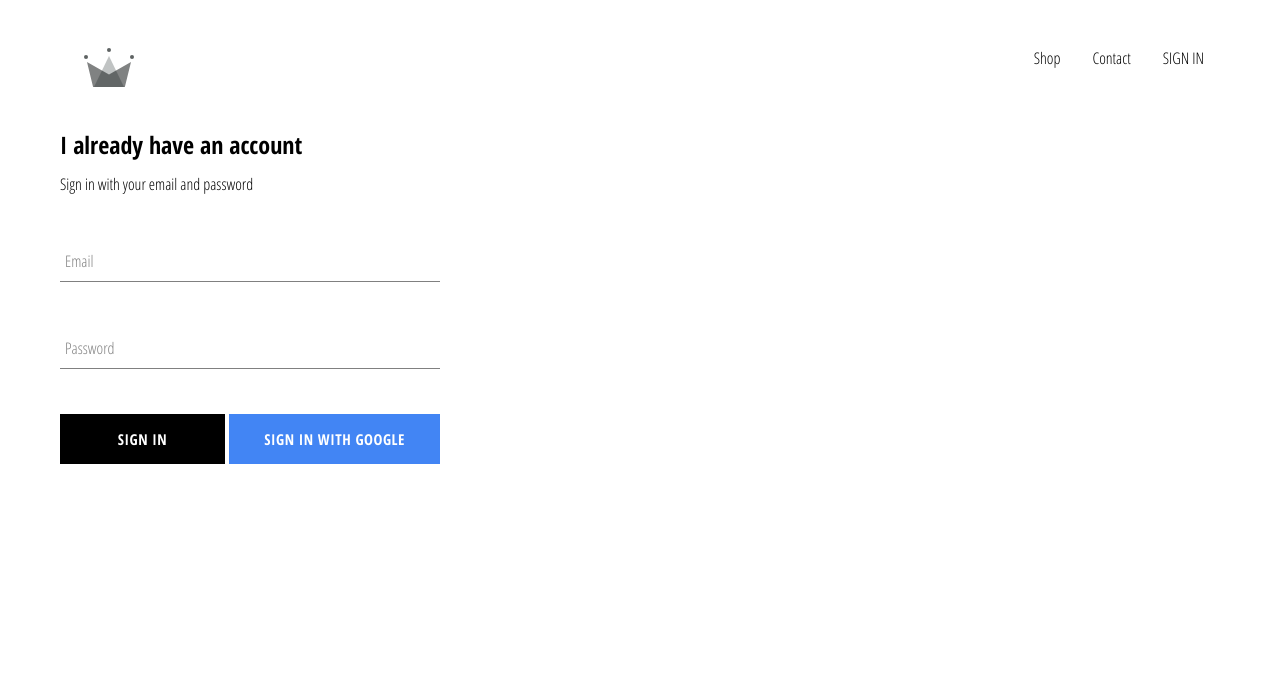
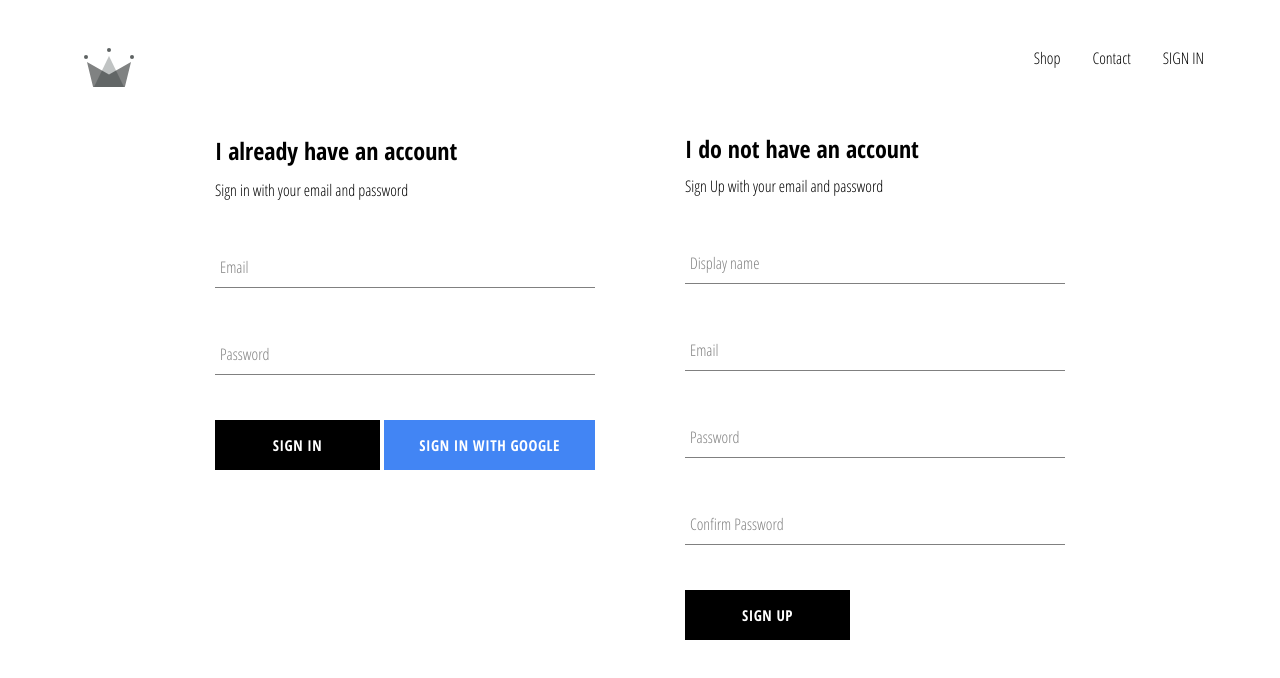
Before and after one commit to neenus/crwn-clothing, a React (Create React App) app: page /signin in a window 1280 px wide. Shown: the top 678 px of the page. Built offline with nearby package versions, Linux system fonts and the light colour scheme; no server answers.

Commit message:
feat(app.js, sign-up): implement email/password user sign up using firestore database

```diff
--- a/src/App.js
+++ b/src/App.js
@@ -31,6 +31,8 @@
               ...snapShot.data(),
             },
           });
+
+          console.log(this.state);
         });
       }
       // on signout set current user to null
--- /dev/null
+++ b/src/components/sign-up/sign-up.component.js
@@ -0,0 +1,97 @@
+import React from "react";
+import { auth, createUserProfileDocument } from "../../firebase/firebase.utils";
+import CustomButton from "../button/custom-button.component";
+import FormInput from "../form-input/form-input.component";
+import "./sign-up.styles.scss";
+
+class SignUp extends React.Component {
+  constructor() {
+    super();
+
+    this.state = {
+      displayName: "",
+      email: "",
+      password: "",
+      confirmPassword: "",
+    };
+  }
+
+  handleSubmit = async (event) => {
+    event.preventDefault();
+
+    const { displayName, email, password, confirmPassword } = this.state;
+
+    if (password !== confirmPassword) {
+      alert("Passwords do not match");
+      return;
+    }
+
+    try {
+      const { user } = await auth.createUserWithEmailAndPassword(
+        email,
+        password
+      );
+      await createUserProfileDocument(user, { displayName });
+      this.setState({
+        displayName: "",
+        email: "",
+        password: "",
+        confirmPassword: "",
+      });
+    } catch (error) {
+      console.error(error);
+    }
+  };
+
+  handleChange = (event) => {
+    const { name, value } = event.target;
+    this.setState({ [name]: value });
+  };
+
+  render() {
+    const { displayName, email, password, confirmPassword } = this.state;
+    return (
+      <div className="sign-up">
+        <h2 className="title">I do not have an account</h2>
+        <span>Sign Up with your email and password</span>
+        <form className="sign-up-form" onSubmit={this.handleSubmit}>
+          <FormInput
+            type="text"
+            name="displayName"
+            value={displayName}
+            onChange={this.handleChange}
+            label="Display name"
+            required
+          />
+          <FormInput
+            type="email"
+            name="email"
+            value={email}
+            onChange={this.handleChange}
+            label="Email"
+            required
+          />
+          <FormInput
+            type="password"
+            name="password"
+            value={password}
+            onChange={this.handleChange}
+            label="Password"
+            required
+          />
+          <FormInput
+            type="password"
+            name="confirmPassword"
+            value={confirmPassword}
+            onChange={this.handleChange}
+            label="Confirm Password"
+            required
+          />
+          <CustomButton type="submit">SIGN UP</CustomButton>
+        </form>
+      </div>
+    );
+  }
+}
+
+export default SignUp;
--- /dev/null
+++ b/src/components/sign-up/sign-up.styles.scss
@@ -0,0 +1,9 @@
+.sign-up {
+  display: flex;
+  flex-direction: column;
+  width: 380px;
+
+  .title {
+    margin: 10px 0;
+  }
+}
--- a/src/pages/sign-in-up/sign-in-up.component.jsx
+++ b/src/pages/sign-in-up/sign-in-up.component.jsx
@@ -1,9 +1,11 @@
 import SignIn from "../../components/sign-in/sing-in.component";
+import SignUp from "../../components/sign-up/sign-up.component";
 import "./sign-in-up.styles.scss";
 
 const SignInSignUp = () => (
   <div className="sign-in-sign-up">
     <SignIn />
+    <SignUp />
   </div>
 );
 
--- a/src/pages/sign-in-up/sign-in-up.styles.scss
+++ b/src/pages/sign-in-up/sign-in-up.styles.scss
@@ -0,0 +1,6 @@
+.sign-in-sign-up {
+  width: 850px;
+  display: flex;
+  justify-content: space-between;
+  margin: 30px auto;
+}
```
